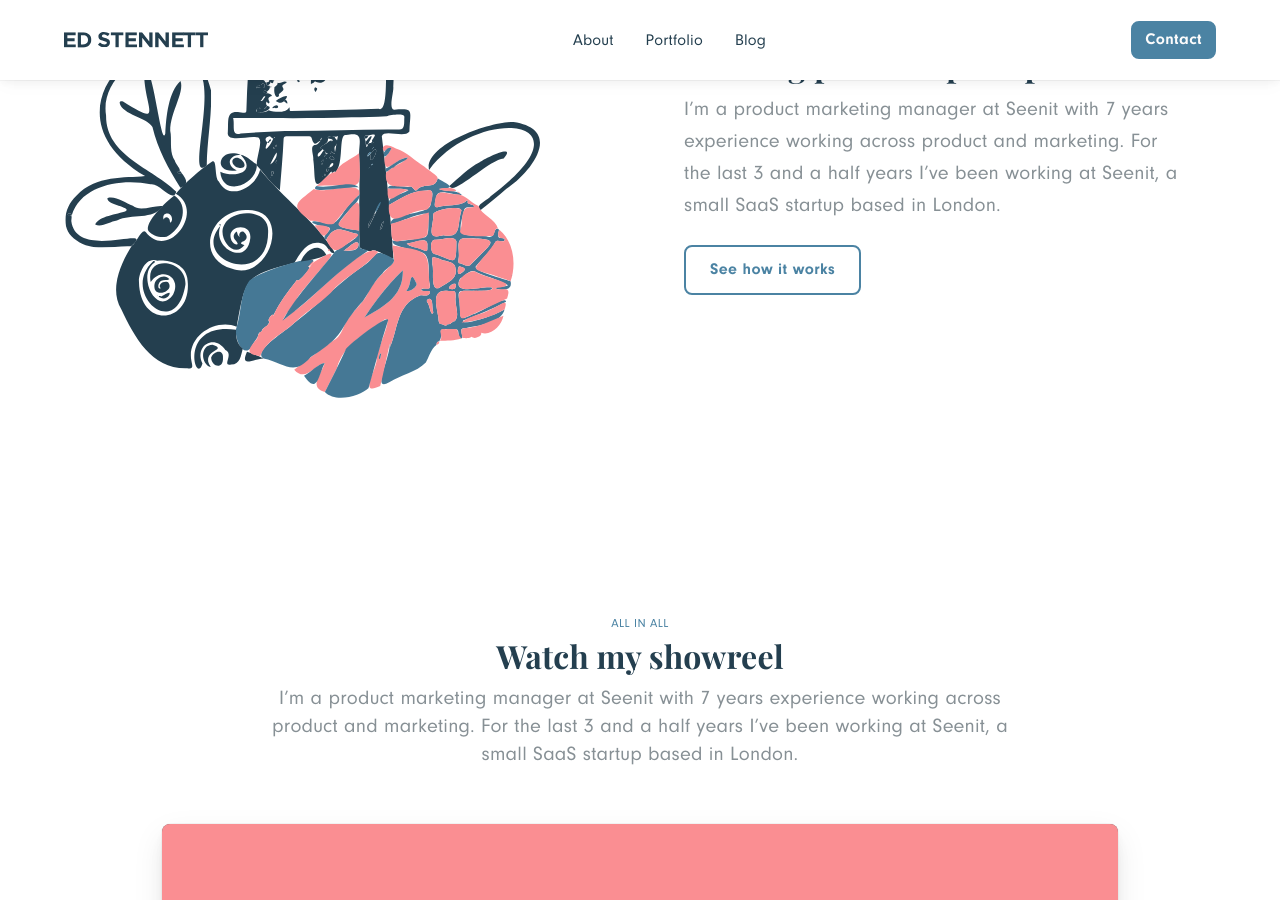
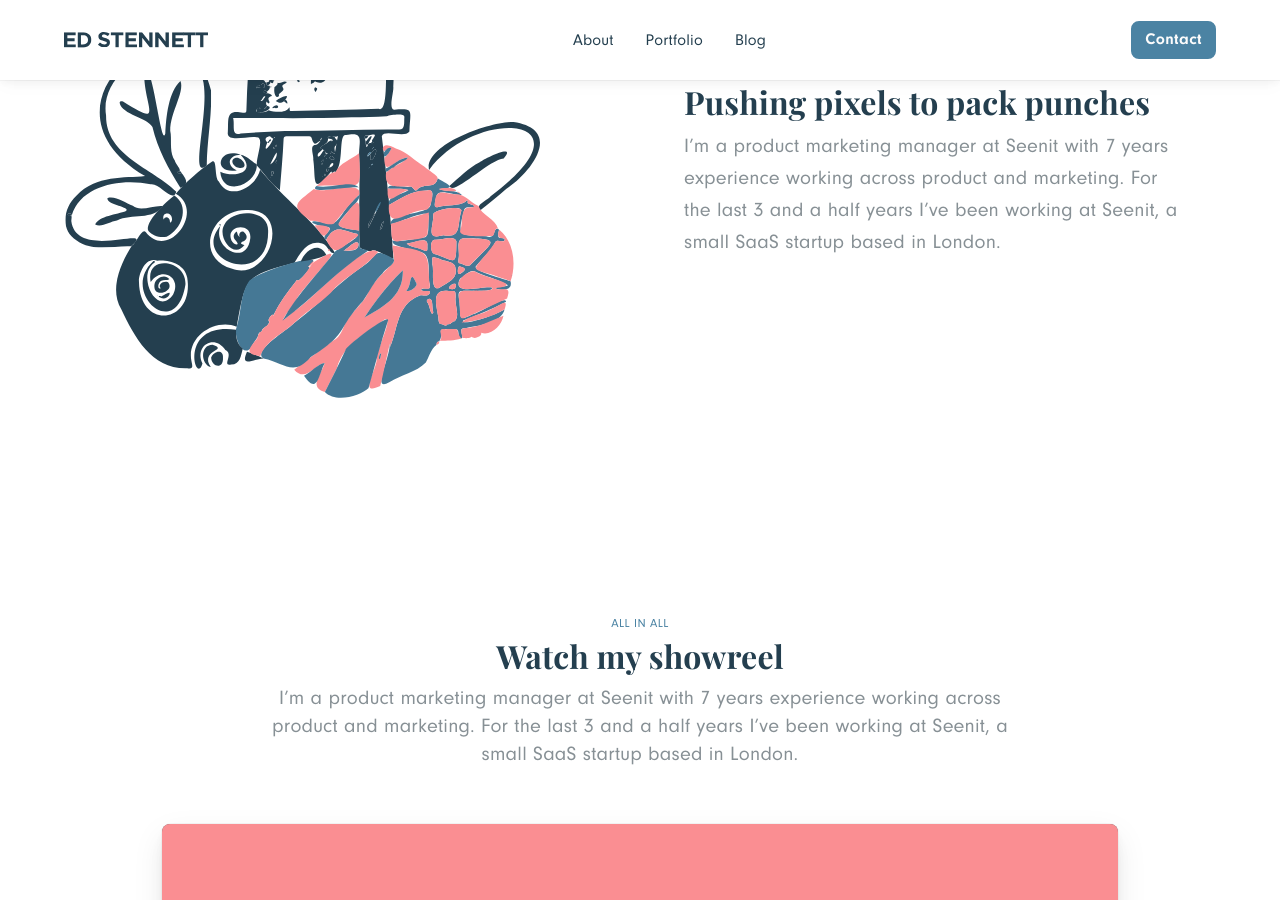
Before and after one commit to edstennettackee/edstennett, a Jekyll site: the page built from index.html, in a window 1280 px wide and 900 px high, scrolled down 3782 px. Built offline with Jekyll 4.4.1, drawn with Linux system fonts in a browser that asks for light colours.

Commit message:
Updated 'index.html' via CloudCannon

```diff
--- a/index.html
+++ b/index.html
@@ -45,12 +45,10 @@
       - overline: Design
       - header: Pushing pixels to pack punches
       - panel_text_html: >-
-          <p>I’m a product marketing manager at Seenit with 7 years experience
-          working across product and marketing. For the last 3 and a half years
-          I’ve been working at Seenit, a small SaaS startup based in London.</p>
-      - label: See how it works
-        link: /how-it-works/
-        new_tab: false
+          <p>I&rsquo;m a product marketing manager at Seenit with 7 years
+          experience working across product and marketing. For the last 3 and a
+          half years I&rsquo;ve been working at Seenit, a small SaaS startup
+          based in London.</p>
     panel_content_section:
       - image: /assets/images/graphics/design-graphic.svg
         alt: Graphic of an easel
```
